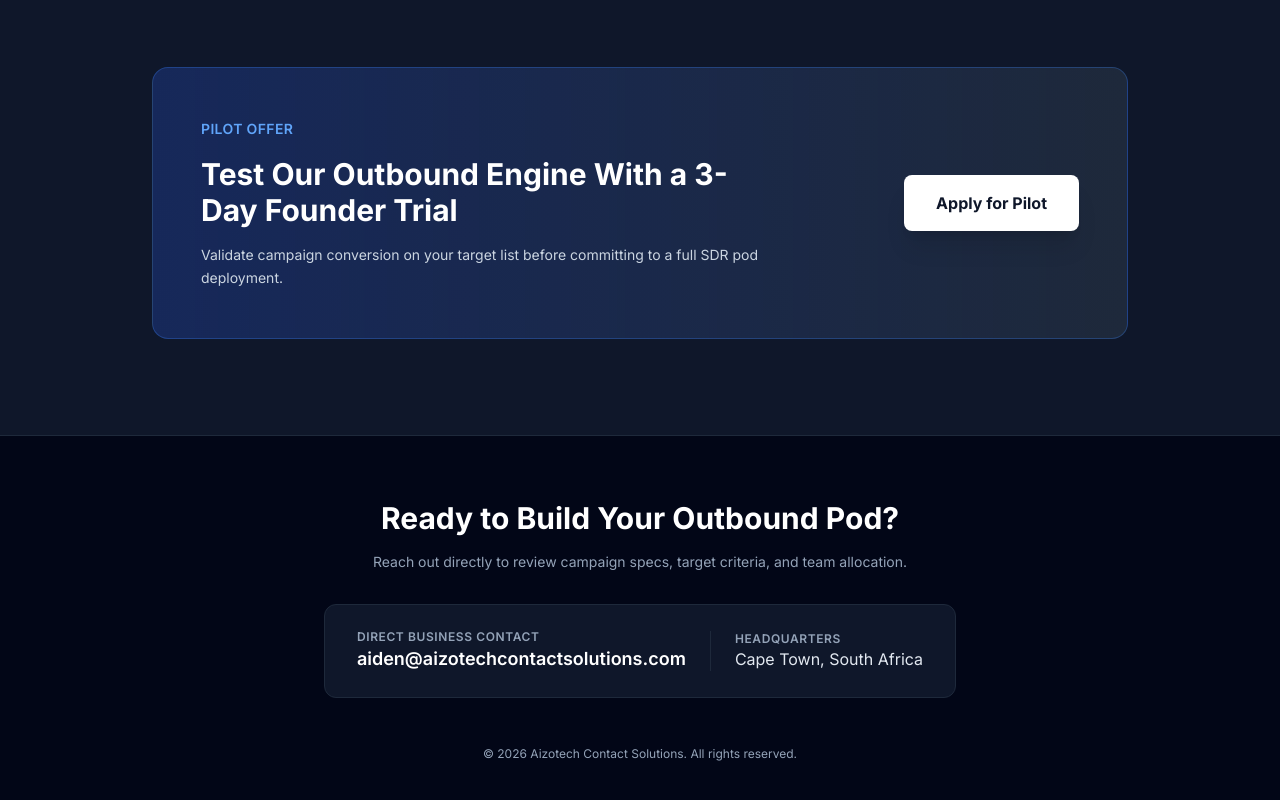
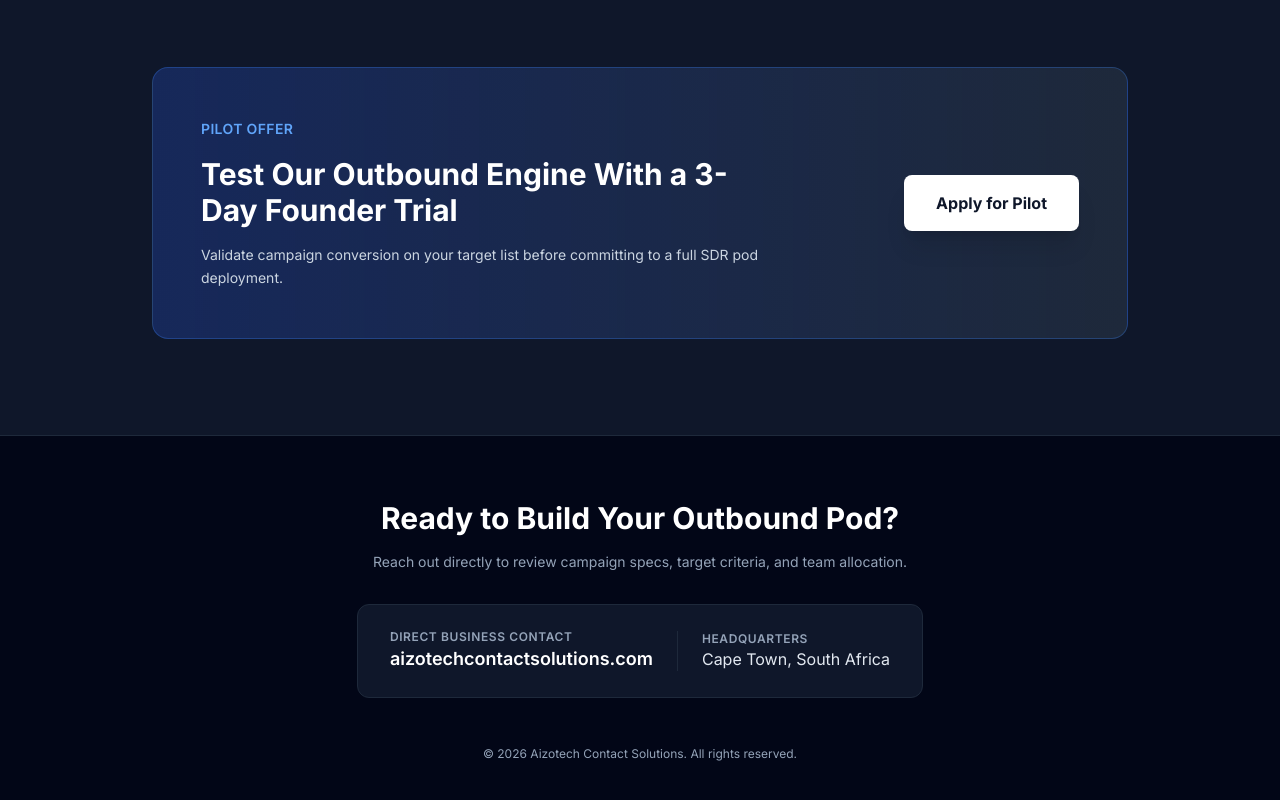
Before and after one commit to Zo3Mann3l/aizotechcontactsolutions, a plain HTML site: page index.html in a window 1280 px wide. Shown: the part 1394-2194 px from the top of the page. Drawn offline with nearby package versions, Linux system fonts and the light colour scheme.

Commit message:
Update index.html

```diff
--- a/index.html
+++ b/index.html
@@ -105,7 +105,7 @@
             <div class="inline-flex flex-col sm:flex-row items-center gap-6 bg-slate-900 border border-slate-800 px-8 py-6 rounded-xl text-left mb-12">
                 <div>
                     <div class="text-xs text-slate-400 uppercase font-semibold tracking-wider">Direct Business Contact</div>
-                    <div class="text-lg font-semibold text-white">aiden@aizotechcontactsolutions.com</div>
+                    <div class="text-lg font-semibold text-white">aizotechcontactsolutions.com</div>
                 </div>
                 <div class="sm:border-l border-slate-800 sm:pl-6">
                     <div class="text-xs text-slate-400 uppercase font-semibold tracking-wider">Headquarters</div>
```
